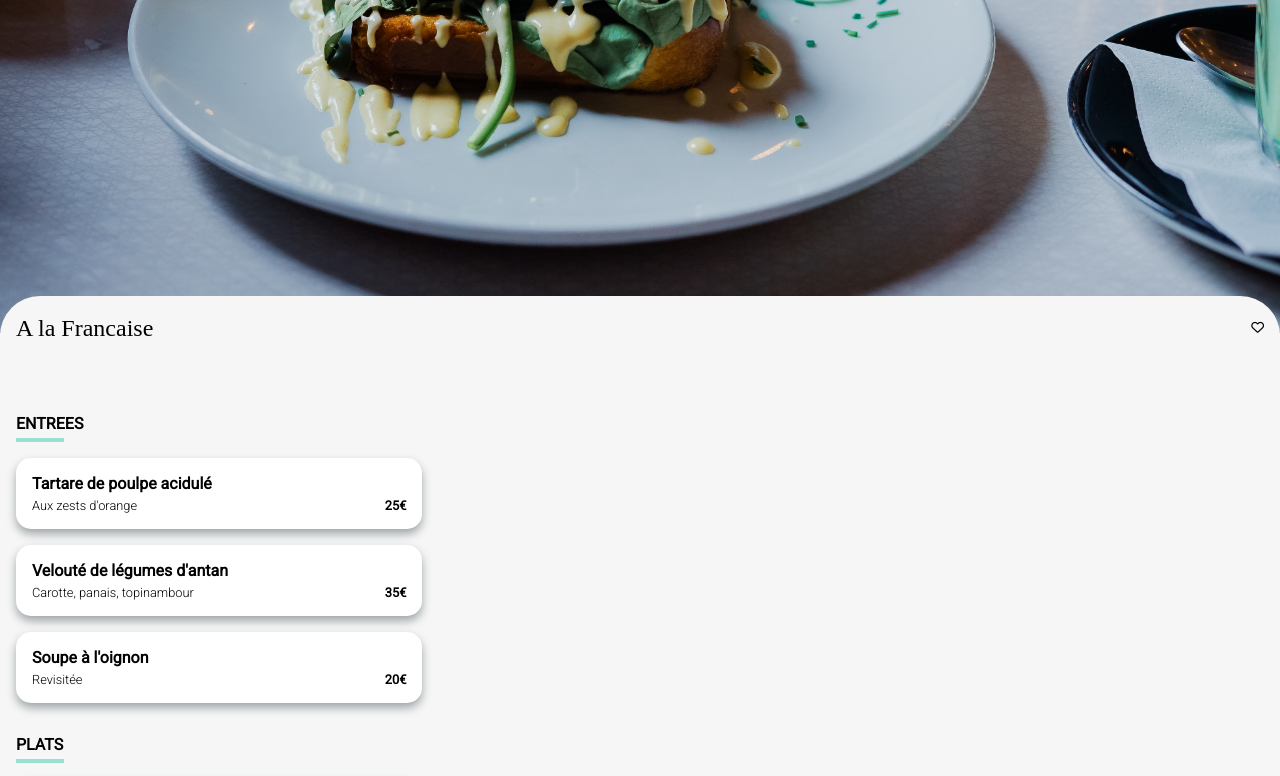
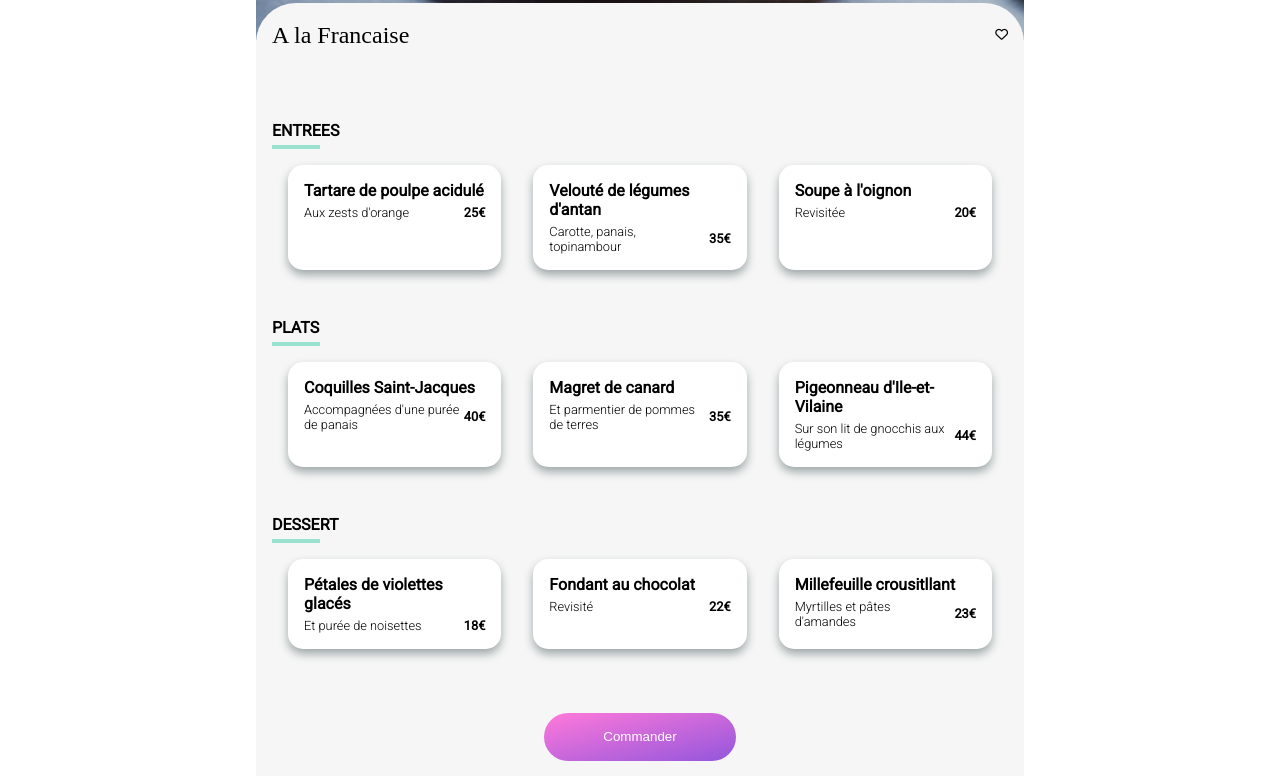
Before and after one commit to aurelieweb/AurelieDemetrio_3_07092021, a website: page menu_alafrancaise.html in a window 1280 px wide. Shown: the part 588-1364 px from the top of the page. Drawn offline with Linux system fonts and the light colour scheme; a web font is replaced by a local one.

Commit message:
finaliation détails fodelite maquette

```diff
--- a/menu_alafrancaise.html
+++ b/menu_alafrancaise.html
@@ -27,7 +27,7 @@
     </head>
 
     <body>
-        <container class="container">
+        <div class="container">
 
 <!--HEADER-->
             <header>
@@ -47,6 +47,7 @@
                         <div class="menu__container--bloc">
                             <h3>ENTREES</h3>
                             <span class="menu__border"></span>
+                            <div class="menu__container--card">
                                 <article class="menu__card">
                                     <div class="menu__card--bloc">
                                     <h4>Tartare de poulpe acidulé</h4>
@@ -78,9 +79,11 @@
                                     <i class="fas fa-check-circle"></i>
                                 </article>
                             </div>
+                        </div>
                         <div class="menu__container--bloc">
                             <h3>PLATS</h3>
                             <span class="menu__border"></span>
+                            <div class="menu__container--card">
                                 <article class="menu__card">
                                     <div class="menu__card--bloc">
                                     <h4>Coquilles Saint-Jacques</h4>
@@ -112,10 +115,11 @@
                                     <i class="fas fa-check-circle"></i>
                                 </article>
                             </div>
-
+                    </div>
                     <div class="menu__container--bloc">
                         <h3>DESSERT</h3>
                         <span class="menu__border"></span>
+                        <div class="menu__container--card">
                             <article class="menu__card">
                                 <div class="menu__card--bloc">
                                 <h4>Pétales de violettes glacés</h4>
@@ -148,6 +152,8 @@
                             </article>
                         </div>
                     </div>
+                    </div>
+
                     <div class="menu__button">
                         <button class="button" type="button">Commander</button>
                     </div>
@@ -167,5 +173,5 @@
                 <p>Contact</p>
             </footer>
 
-        </container>
+        </div>
     </body>
--- a/sass/components/_cards.scss
+++ b/sass/components/_cards.scss
@@ -80,6 +80,9 @@
     @include cards (auto);
     padding: 1rem;
     justify-content: space-between;
+    @include tablet{
+        margin: 1rem;
+    }
     &--bloc{
         width: 100%;
     }
--- a/sass/pages/_menu.scss
+++ b/sass/pages/_menu.scss
@@ -5,6 +5,12 @@
         padding: 1rem;
         &--bloc{
             margin-bottom: 2rem;
+        }
+        &--card{
+            @include tablet{
+                display: flex;
+                justify-content: space-between;
+            }
         }
     }
     &__heading{
--- a/sass/utils/_mixins.scss
+++ b/sass/utils/_mixins.scss
@@ -14,7 +14,7 @@
 
 @mixin image {
     width: 100%;
-    height: 70%;
+    height: 70vh;
     border-radius: $border-radius--top;
     object-fit: cover;
 }
```
Also changed, not shown: public/css/style.css, 1 other file. Lines whose indentation alone changed are shown as unchanged.
